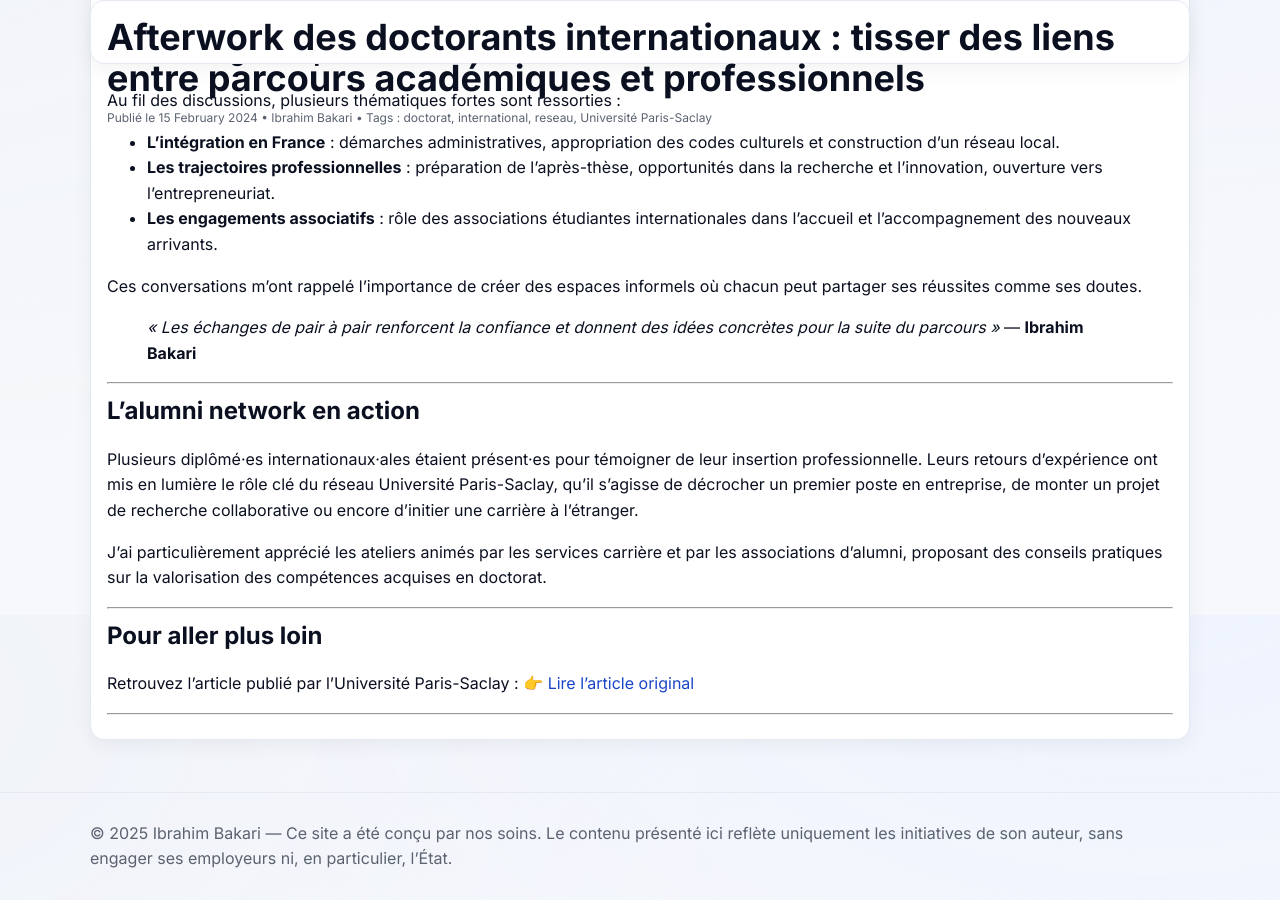
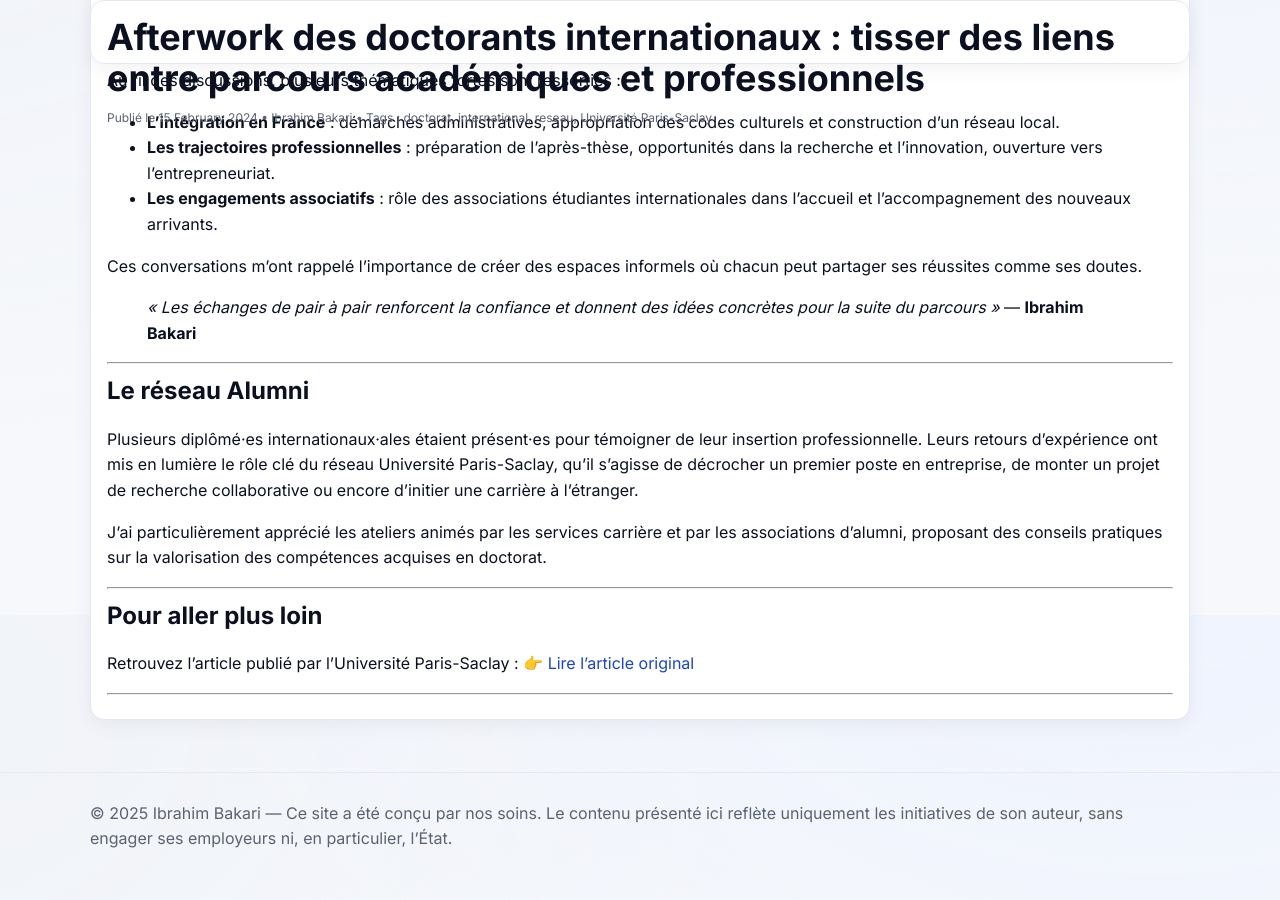
Before and after one commit to IbrBakari/aboutme, a Jekyll site: the page built from _posts/2024-02-15-afterwork-doctorants-internationaux.md, in a window 1280 px wide and 900 px high, scrolled down 1185 px. Built offline with Jekyll 4.4.1, drawn with Linux system fonts in a browser that asks for light colours.

Commit message:
Revise afterwork event post and update section title
Updated the post to reflect the event details and changed the section title from 'L’alumni network en action' to 'Le réseau Alumni'.

```diff
--- a/_posts/2024-02-15-afterwork-doctorants-internationaux.md
+++ b/_posts/2024-02-15-afterwork-doctorants-internationaux.md
@@ -5,7 +5,7 @@
 tags: [doctorat, international, reseau, Université Paris-Saclay]
 description: "Retour sur l'afterwork organisé par l'Université Paris-Saclay, réunissant doctorants internationaux, étudiants et diplômés autour de moments d'échanges conviviaux."
 ---
----
+
 
 
 
@@ -15,7 +15,7 @@
 ---
 
 
----
+
 Le 6 février 2024, j’ai participé à l’**Afterwork des doctorants internationaux** organisé par l’Université Paris-Saclay. Cette rencontre conviviale avait pour objectif de faire se rencontrer doctorants, étudiants et diplômés autour de leurs parcours, de leurs expériences et de leurs projets futurs en France et à l’international.
 
 Dans la lignée des initiatives portées par la Graduate School et l’International Welcome Desk, l’évènement a réuni une diversité de profils, reflétant la richesse de notre communauté académique.
@@ -36,7 +36,7 @@
 
 ---
 
-## L’alumni network en action
+## Le réseau Alumni
 
 Plusieurs diplômé·es internationaux·ales étaient présent·es pour témoigner de leur insertion professionnelle. Leurs retours d’expérience ont mis en lumière le rôle clé du réseau Université Paris-Saclay, qu’il s’agisse de décrocher un premier poste en entreprise, de monter un projet de recherche collaborative ou encore d’initier une carrière à l’étranger.
 
```
